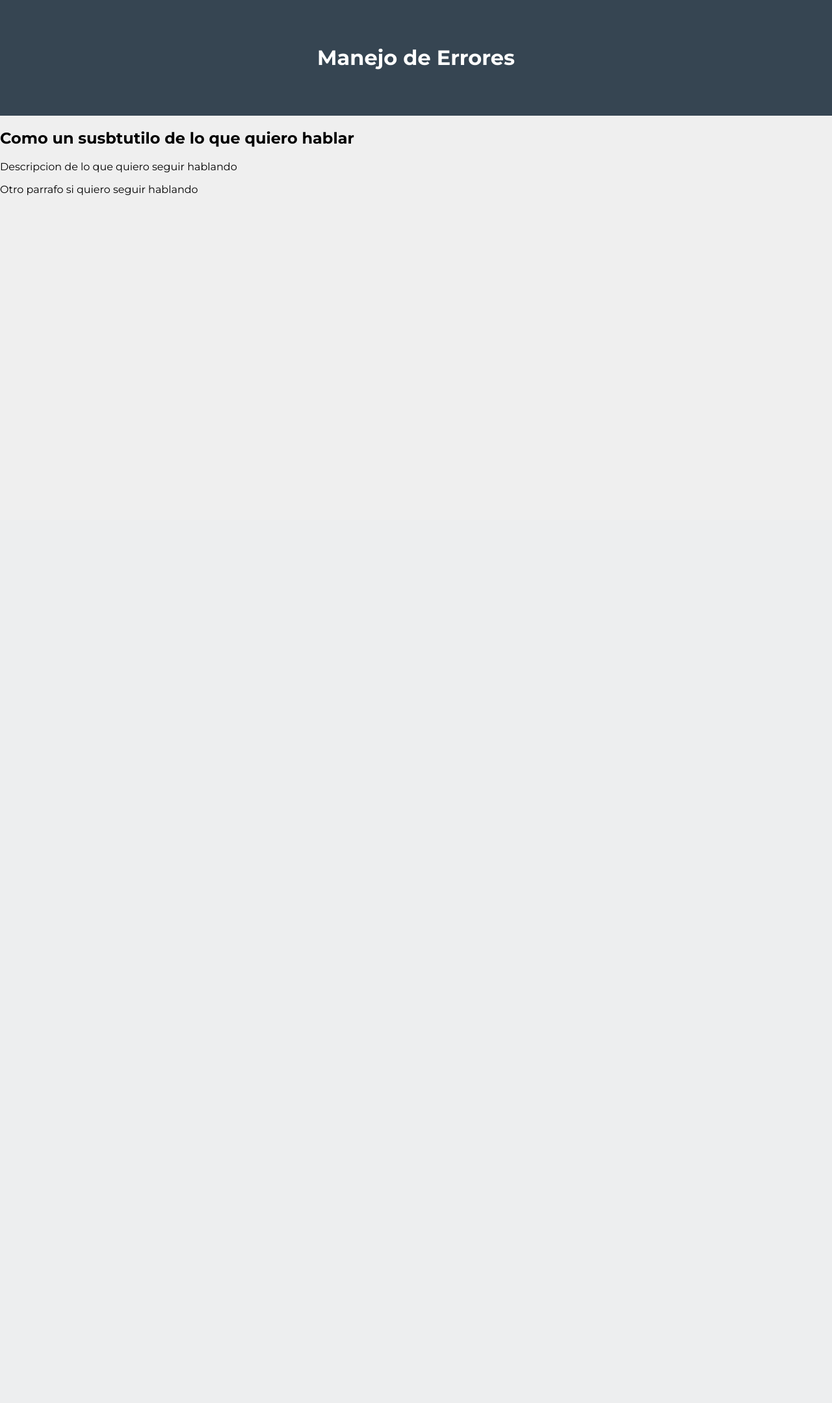
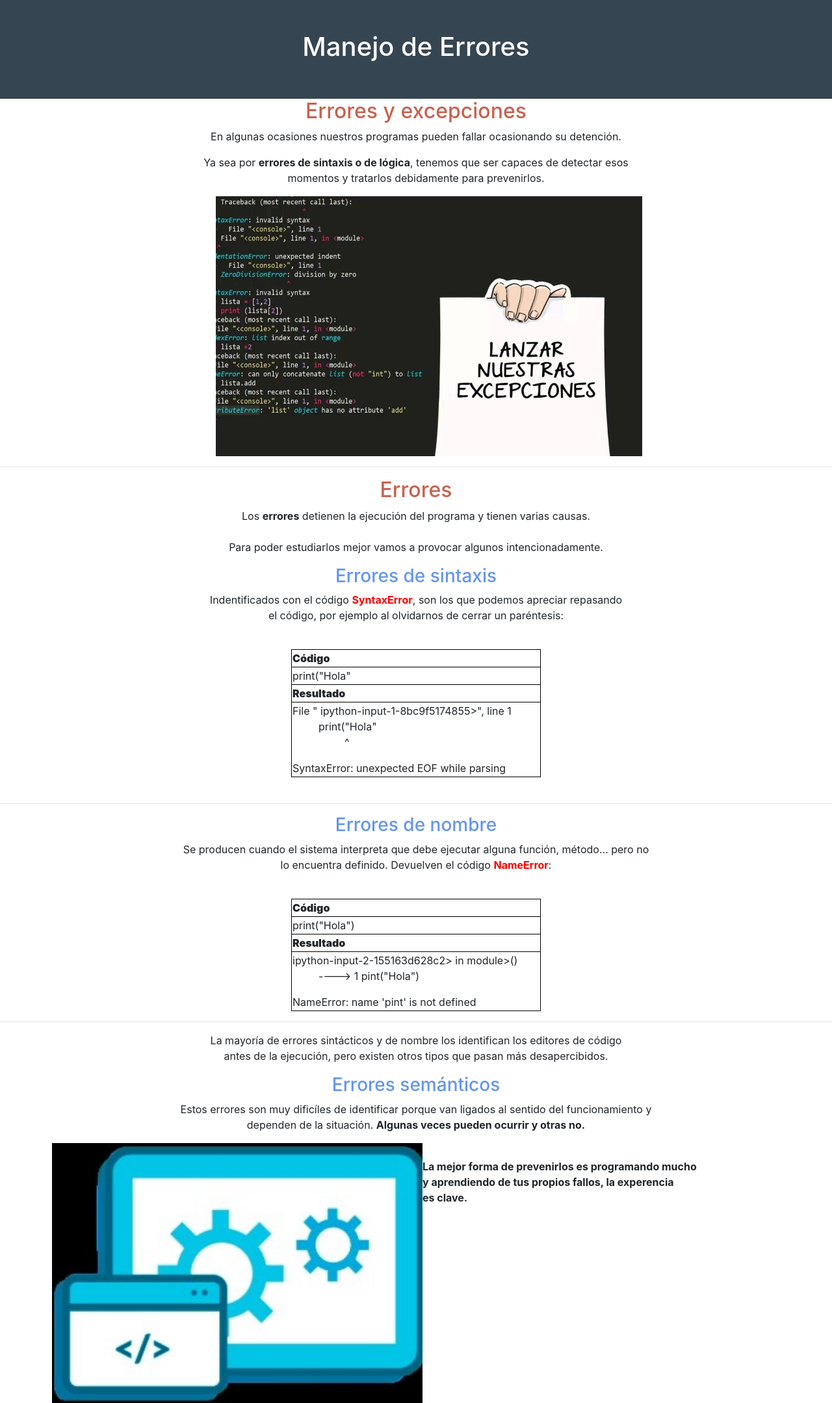
Before and after one commit to Rataricc/InfoPython, a Django app: page /Usuarios/manejoErrores/ in a window 1280 px wide. Shown: the whole page at 65% size. Before the commit the page ends 301 px from the top, so only its background shows below. Run offline with Django 4.2, Linux system fonts and the light colour scheme; the visitor is signed in with stand-in values (Sample User, id 1); some libraries are stand-ins or nearby versions.

Commit message:
Modifico el template de manejoErrores.html - modifique archivo css del mismo y agregue 2 img

```diff
--- a/src/static/css/manejoErrores.css
+++ b/src/static/css/manejoErrores.css
@@ -17,3 +17,12 @@ header h1 {
 	font-size: 1,25rem;
 	text-align: center;
 }
+
+.left {
+	float: left;
+}
+
+
+.right {
+	float: right;
+}
--- a/src/templates/usuarios/diccionarios.html
+++ b/src/templates/usuarios/diccionarios.html
@@ -421,7 +421,6 @@
 				</ul>
 			</center>
 		</article>
-		<!--Sigue...-->
 	</section>
 </body>
 </html>
--- a/src/templates/usuarios/manejoErrores.html
+++ b/src/templates/usuarios/manejoErrores.html
@@ -7,6 +7,12 @@
 	<link rel="preconnect" href="https://fonts.gstatic.com" crossorigin>
 	<link href="https://fonts.googleapis.com/css2?family=Montserrat:wght@400;700&display=swap" rel="stylesheet">
 	<link rel="stylesheet" href="../../static/css/manejoErrores.css">
+	<link rel="stylesheet" href="https://maxcdn.bootstrapcdn.com/bootstrap/4.0.0/css/bootstrap.min.css" integrity="sha384-Gn5384xqQ1aoWXA+058RXPxPg6fy4IWvTNh0E263XmFcJlSAwiGgFAW/dAiS6JXm" crossorigin="anonymous">
+	<style>
+		table, th, td {
+			border: 1px solid black;
+		}
+	</style>
 </head>
 <body>
 	<header>
@@ -14,11 +20,131 @@
 	</header>
 	<section>
 		<article class="post">
-			<h2>Como un susbtutilo de lo que quiero hablar</h2>
-			<p>Descripcion de lo que quiero seguir hablando</p>
-			<!--aca va una imagen si quiero-->
-			<p>Otro parrafo si quiero seguir hablando</p>
+			<center>
+				<h2 style="color: #C66250;">Errores y excepciones</h2>
+				<p>
+					En algunas ocasiones nuestros programas pueden fallar ocasionando su detención.
+				</p>
+				<p>
+					Ya sea por <strong>errores de sintaxis o de lógica</strong>, tenemos que ser capaces de detectar esos <br>
+					momentos y tratarlos debidamente para prevenirlos.
+				</p>
+				<ul>
+					<img src="{% static 'img/parablog101.jpg'%}" alt="Info-Python-blog" height="400px">
+				</ul>
+			</center>
 		</article>
+		<hr>
+		<article class="post">
+			<center>
+				<h2 style="color: #C66250;">Errores</h2>
+				<p>
+					Los <strong>errores</strong> detienen la ejecución del programa y tienen varias causas. <br><br>
+					Para poder estudiarlos mejor vamos a provocar algunos intencionadamente.
+				</p>
+				<h3 style="color: cornflowerblue;">Errores de sintaxis</h3>
+				<p>
+					Indentificados con el código <strong style="color: red;">SyntaxError</strong>, son los que podemos apreciar repasando <br>
+					el código, por ejemplo al olvidarnos de cerrar un paréntesis:
+				</p>
+				<br>
+				<table style="width: 30%;">
+					<tr>
+						<th>
+							<strong>Código</strong>
+						</th>
+					</tr>
+					<tr>
+						<td>
+							print("Hola"
+						</td>
+					</tr>
+					<tr>
+						<th>
+							<strong>Resultado</strong>
+						</th>
+					</tr>
+					<tr>
+						<td>
+							File " ipython-input-1-8bc9f5174855>", line 1
+							<ul>
+								print("Hola"
+								<ul>
+									^
+								</ul>
+							</ul>
+							SyntaxError: unexpected EOF while parsing
+						</td>
+					</tr>
+				</table>
+			</center>
+			<br>
+		</article>
+		<hr>
+		<article class="post">
+			<center>
+				<h3 style="color: cornflowerblue;">Errores de nombre</h3>
+				<p>
+					Se producen cuando el sistema interpreta que debe ejecutar alguna función, método... pero no <br>
+					lo encuentra definido. Devuelven el código <strong style="color: red;">NameError</strong>:
+				</p>
+				<br>
+				<table style="width: 30%;">
+					<tr>
+						<th>
+							<strong>Código</strong>
+						</th>
+					</tr>
+					<tr>
+						<td>
+							print("Hola")
+						</td>
+					</tr>
+					<tr>
+						<th>
+							<strong>Resultado</strong>
+						</th>
+					</tr>
+					<tr>
+						<td>
+							ipython-input-2-155163d628c2> in module>()
+							<ul>
+								----> 1 pint("Hola")
+							</ul>
+							NameError: name 'pint' is not defined
+						</td>
+					</tr>
+				</table>
+			</center>
+		</article>
+		<hr>
+		<article class="post">
+			<center>
+				<p>
+					La mayoría de errores sintácticos y de nombre los identifican los editores de código <br>
+					antes de la ejecución, pero existen otros tipos que pasan más desapercibidos.
+				</p>
+				<h3 style="color: cornflowerblue;">Errores semánticos</h3>
+				<p>
+					Estos errores son muy dificíles de identificar porque van ligados al sentido del funcionamiento y <br>
+					dependen de la situación. <strong>Algunas veces pueden ocurrir y otras no.</strong>
+				</p>
+			</center>
+			<ul>
+				<ul>
+					<img src="{% static 'img/parablog102.jpg'%}" class="left" alt="Info-Python-blog" height="400px">
+				</ul>
+				<br>
+				<p>
+					<strong>
+						La mejor forma de prevenirlos es programando mucho <br>
+						y aprendiendo de tus propios fallos, la experencia <br>
+						es clave.
+					</strong>
+				</p>
+			</ul>
+		</article>
+		<!--Sigue...-->
 	</section>
 </body>
 </html>
```
Also changed, not shown: src/static/img/parablog101.jpg (added), src/static/img/parablog102.jpg (added).
